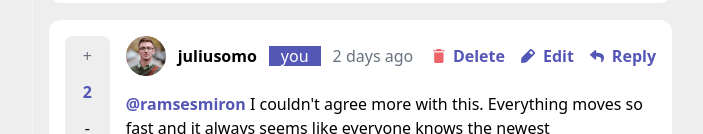
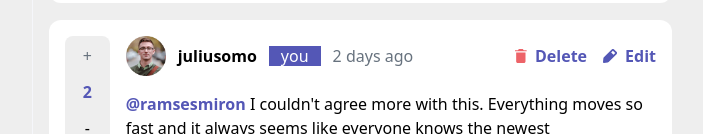
Before and after one commit to hamdi4-beep/interactive-comments-section-main, a React (Vite) app: page / in a window 1280 px wide. Shown: the part 805-939 px from the top of the page, without its empty margins (288-991 px from the left). Built offline with nearby package versions, Linux system fonts and the light colour scheme.

Commit message:
removed the reply button for the current user

```diff
--- a/src/components/Comment.tsx
+++ b/src/components/Comment.tsx
@@ -94,10 +94,10 @@ export default function Comment({
                                         Edit
                                     </button>)}
 
-                                    <button className='btn' onClick={() => handleClick('reply')}>
+                                    {!isCurrentUser && (<button className='btn' onClick={() => handleClick('reply')}>
                                         <img src="/interactive-comments-section-main/assets/images/icon-reply.svg" alt="" />
                                         Reply
-                                    </button>
+                                    </button>)}
                                 </div>
                             </div>
 
--- a/src/components/FormComponent.tsx
+++ b/src/components/FormComponent.tsx
@@ -48,7 +48,7 @@ export default function FormComponent({
                 />
             </div>
 
-            <form action="" className="w-full" onSubmit={handleSubmit}>
+            <form className="w-full" onSubmit={handleSubmit}>
                 <input
                     type="text"
                     className='p-4 pt-2 pb-20 w-full border border-[hsl(223, 19%, 93%)] outline-none rounded-md'
```
